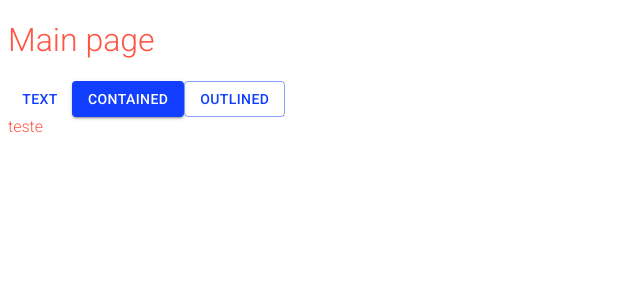
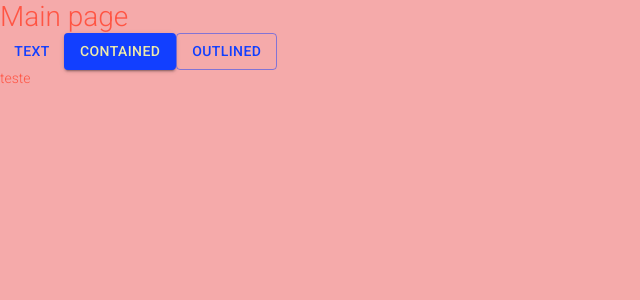
Before and after one commit to victortrindade1/bem-viver-admin, a React (Create React App) app: page / in a window 1280 px wide. Shown: the top 300 px of the page, without its empty margins (0-640 px from the left). Built offline with nearby package versions, Linux system fonts and the light colour scheme.

Commit message:
Global Style

```diff
--- a/src/App.tsx
+++ b/src/App.tsx
@@ -6,12 +6,8 @@ import { ThemeProvider } from "styled-components";
 
 import AppRoutes from "./routes";
 
-import "@fontsource/roboto/300.css";
-import "@fontsource/roboto/400.css";
-import "@fontsource/roboto/500.css";
-import "@fontsource/roboto/700.css";
-
 import theme from "styles/theme";
+import GlobalStyle from "styles/global";
 
 function App() {
   return (
@@ -19,6 +15,7 @@ function App() {
       <MuiThemeProvider theme={theme}>
         <ThemeProvider theme={theme}>
           <AppRoutes />
+          <GlobalStyle />
         </ThemeProvider>
       </MuiThemeProvider>
     </StyledEngineProvider>
--- /dev/null
+++ b/src/styles/fonts/index.ts
@@ -0,0 +1,4 @@
+import "@fontsource/roboto/300.css";
+import "@fontsource/roboto/400.css";
+import "@fontsource/roboto/500.css";
+import "@fontsource/roboto/700.css";
--- /dev/null
+++ b/src/styles/global.ts
@@ -0,0 +1,35 @@
+import { createGlobalStyle } from "styled-components";
+import { CustomTheme } from "./styled";
+import "./fonts";
+
+export default createGlobalStyle<{ theme: CustomTheme }>`
+  * {
+    margin: 0;
+    padding: 0;
+    outline: 0;
+    box-sizing: border-box;
+  }
+
+  html, body {
+    min-height: 100%;
+    /* padding-top: 20px; */
+  }
+
+  body {
+    background: ${(props) => props.theme.palette.secondary.dark};
+
+    color: ${(props) => props.theme.palette.primary.contrastText};
+    font: 400 16px Work Sans, sans-serif;
+    -webkit-font-smoothing: antialiased !important;
+  }
+
+  body, input, button {
+    color: #222;
+    font-size: 14px;
+    font-family: "Roboto", sans-serif, Arial, Helvetica, sans-serif;
+  }
+
+  button {
+    cursor: pointer;
+  }
+`;
--- a/src/styles/theme.ts
+++ b/src/styles/theme.ts
@@ -5,9 +5,11 @@ const theme = createTheme({
     primary: {
       main: "#123fff",
       dark: "#f54",
+      contrastText: "#eeeaaa",
     },
     secondary: {
       main: "#654321",
+      dark: "#f5aaaa",
     },
   },
   //custom theme variables
```
Also changed, not shown: 1 other file (tests, documents, lock files or other folders).
